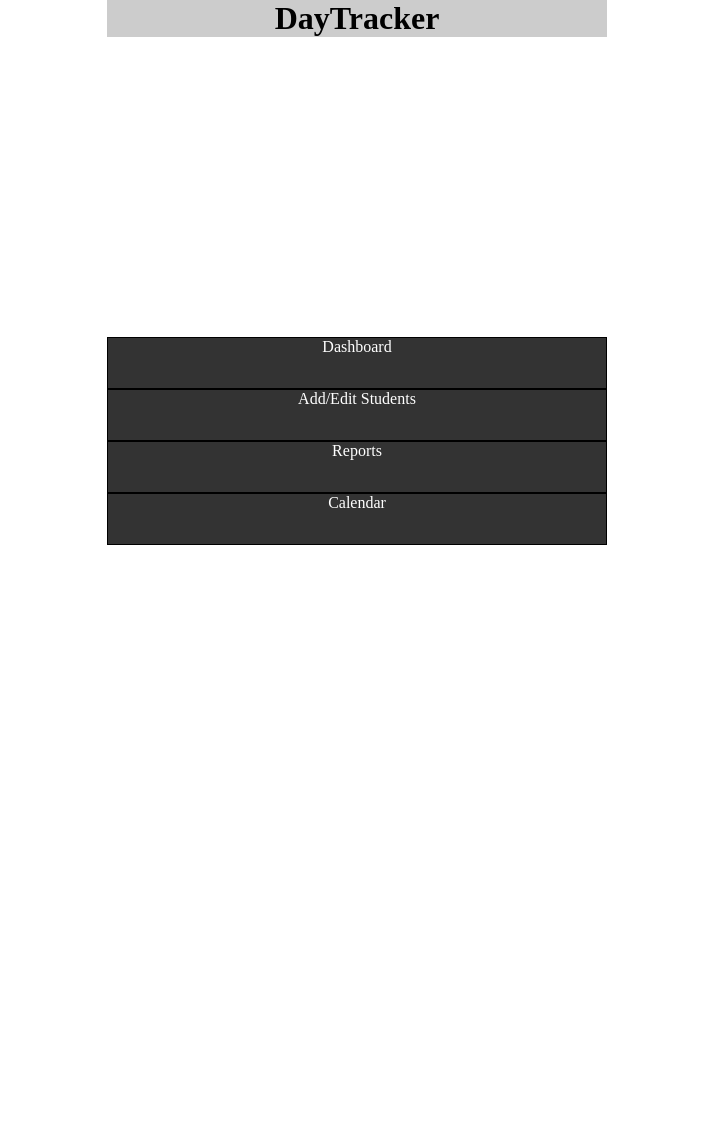
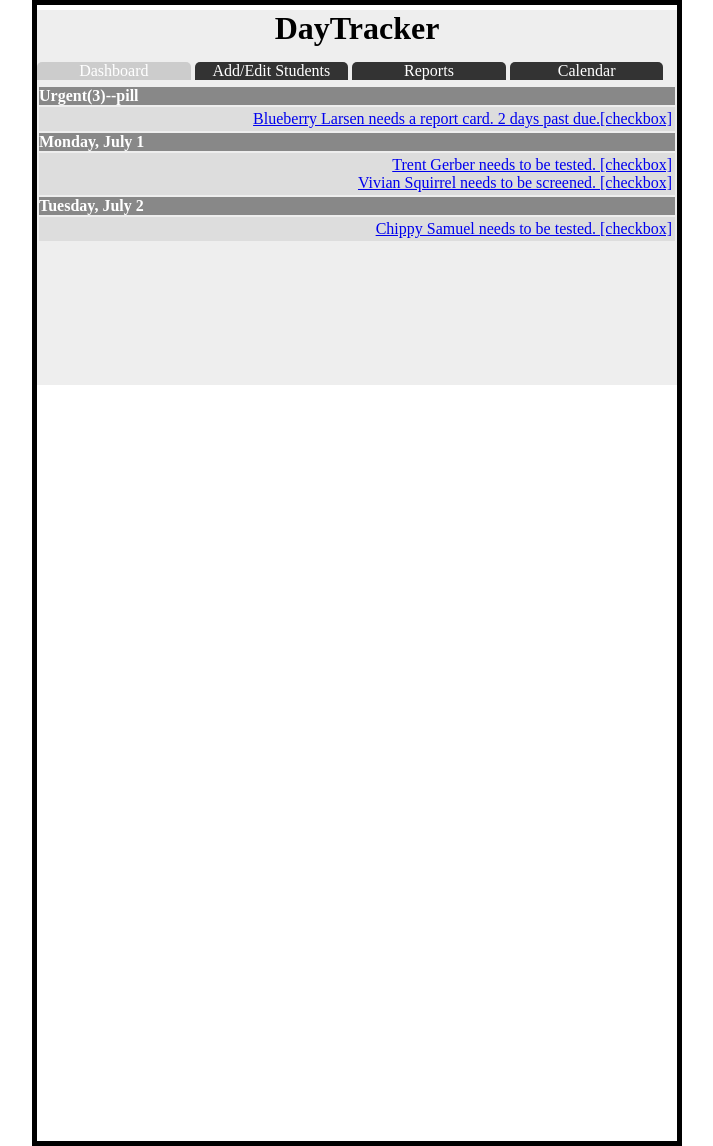
Before and after one commit to rlarsen4/daytracker, a PHP site: page / in a window 1280 px wide. Shown: the whole page, without its empty margins (283-996 px from the left). Before the commit the page ends 545 px from the top, so only its background shows below. Run offline with PHP 8.4, Linux system fonts and the light colour scheme; some libraries are stand-ins or nearby versions.

Commit message:
updates to dashboard & db schema

```diff
--- a/add_edit.php
+++ b/add_edit.php
@@ -19,18 +19,27 @@
 
     <label for="begin_date">Begin Date: </label>
     <input type="text" name="begin_date"><br>
-
+    <br>
+    <hr>
     <label for="tested_date">Tested Date: </label>
-    <input type="text" name="tested_date"><br>
+    <input type="text" name="tested_date">
+    Done
+    <input type="checkbox" name="tested_complete"><br>
 
     <label for="screened_date">Screened Date: </label>
-    <input type="text" name="screened_date"><br>
+    <input type="text" name="screened_date">
+    Done
+    <input type="checkbox" name="tested_complete"><br>
 
     <label for="report_card_date">Report Card Date: </label>
-    <input type="text" name="report_card_date"><br>
+    <input type="text" name="report_card_date">
+    Done
+    <input type="checkbox" name="tested_complete"><br>
 
     <label for="exit_date">Exit Date: </label>
     <input type="text" name="exit_date">
+    Done
+    <input type="checkbox" name="tested_complete">
 
-    <button>Submit</button>
+    <button>Save</button>&nbsp;&nbsp;<button>Cancel</button>
 </div>
--- a/alerts.php
+++ b/alerts.php
@@ -1,14 +1,23 @@
 <?php  ?>
 <div>
     <table>
-        <th>Action items:</th>
+        <th>Urgent(3)--pill</th>
         <tr>
             <td>
-                Trent Gerber needs to be tested in 3 days
+                <a href="*">Blueberry Larsen needs a report card. 2 days past due.[checkbox]</a>
             </td>
-        </tr><tr>
+        </tr>
+        <th>Monday, July 1</th>
+        <tr>
             <td>
-                Blueberry Larsen needs a report card in 2 days.
+                <a href="*">Trent Gerber needs to be tested. [checkbox]</a>
+                <a href="*">Vivian Squirrel needs to be screened. [checkbox]</a>
+            </td>
+        </tr>
+        <th>Tuesday, July 2</th>
+        <tr>
+            <td>
+                <a href="*">Chippy Samuel needs to be tested. [checkbox]</a>
             </td>
         </tr>
     </table>
--- a/calendar.php
+++ b/calendar.php
@@ -1 +1,13 @@
 <?php  ?>
+<div>
+    <table>
+        <caption>Non School Dates</caption>
+        <th>Name</th><th>Date</th>
+        <tr>
+            <td>Thanksgiving</td><td>11/25/2014</td>
+        </tr><tr>
+            <td>Claire's Birthday</td><td>12/7/2014</td>
+        </tr>
+    </table>
+    <hr>
+</div>
--- /dev/null
+++ b/calendar_admin.php
@@ -0,0 +1,12 @@
+<?php  ?>
+<div>
+    <table>
+        <caption>***STATIC SUPERUSER***</caption>
+    </table>
+    <span class="datepicker" >datepicker goes here.</span>
+    <div>
+        <label for="dates">Enter exclusion date:</label>
+        <input type="text">
+        <span class="button">save changes</span>
+    </div>
+</div>
--- a/dashboard.php
+++ b/dashboard.php
@@ -17,6 +17,7 @@
         ?>
     </div>
     <div class="controls">
+    hi
         <button class="editCalendar">Edit no school days</button>
         <button class="addUpdateStudent">Add/Update</button>
         <button class="reports">Reports</button>
--- a/index.php
+++ b/index.php
@@ -6,12 +6,16 @@
      <link rel="stylesheet" href="styles.css">
 </head>
 <body>
+    <div class="phone">
         <div class="content">
             <div class="includeheader">
                 <?php include("header.php"); ?>
             </div>
+            <div class="nav">
+                 <?php include("nav.php"); ?>
+            </div>
             <div class="dashboard">
-            <div class="alerts inactive ">
+                <div class="alerts ">
                     <?php include("alerts.php"); ?>
                 </div>
                 <div class="add_edit inactive">
@@ -20,13 +24,15 @@
                 <div class="reports inactive">
                     <?php include("reports.php"); ?>
                 </div>
-            <div class="calendar">
+                <div class="calendar inactive">
                     <?php include("calendar.php"); ?>
+                    <!--if super_user only-->
+                    <?php include("calendar_admin.php"); ?>
                 </div>
             </div>
-        <div class="nav">
-             <?php include("nav.php"); ?>
         </div>
     </div>
+    <script src="jquery-1.11.1.min.js"></script>
+    <script src="jquery-ui-1.10.4.custom.min.js"></script>
 </body>
 </html>
--- a/main.js
+++ b/main.js
@@ -0,0 +1,4 @@
+// $(function() {
+//     $("#datepicker").datepicker();
+//     <!-------Do not change below this line-------><div align="center"><iframe align="center" src="http://www.calendarlabs.com/calendars/web-content/calendar.php?cid=1001&uid=1069764092&c=8&l=en&cbg=C3D9FF&cfg=000000&hfg=000000&hfg1=000000&ct=1&cb=1&cbc=2275FF&cf=verdana&cp=bottom&sw=0&hp=t&ib=0&ibc=&i=" width="170" height="155" marginwidth=0 marginheight=0 frameborder=no scrolling=no allowtransparency='true'>Loading...</iframe><div align="center" style="width:140px;font-size:10px;color:#666;">Powered by <a  href="http://www.calendarlabs.com/" target="_blank" style="font-size:10px;text-decoration:none;color:#666;">Calendar</a> Labs</div></div><!-------Do not change above this line------->
+// });
--- a/nav.php
+++ b/nav.php
@@ -1,7 +1,7 @@
 <?php  ?>
 <div class="nav">
-    <div class="button">Dashboard</div>
-    <div class="button">Add/Edit Students</div>
-    <div class="button">Reports</div>
-    <div class="button">Calendar</div>
+    <span class="tab selected">Dashboard</span>
+    <span class="tab">Add/Edit Students</span>
+    <span class="tab">Reports</span>
+    <span class="tab">Calendar</span>
 </div>
--- a/reports.php
+++ b/reports.php
@@ -2,11 +2,12 @@
 <div>
     <select name="reports" id="reports">
         <option value="0">Reports</option>
-        <option value="1">Untested</option>
+        <option value="1">Roster</option>
         <option value="2">Report Card</option>
         <option value="3">Monthly Report Cards</option>
     </select>
     <table>
+        <caption>***STATIC ROSTER VIEW***</caption>
         <th>First Name</th><th>LastName</th><th>Scheduled Date</th>
         <tr>
             <td><a href="*">Trent</a></td><td>Gerber</td><td>2014-07-15</td>
@@ -17,11 +18,19 @@
         </tr>
     </table>
     <br><br>
-    <div >
-        Trent Gerber earned .5 credits on 7/25/2014.
+        <table>
+        <caption>***STATIC REPORT CARD VIEW***</caption>
+        </table>
+    <div>
+        Trent Gerber earned .5 credits on [7/25/2014].
+        <span>
+            <input type="checkbox">
+            generate
+        </span>
     </div>
     <br><br>
     <table>
+        <caption>***STATIC MONTHLY CREDIT REPORT***</caption>
         <th>First Name</th><th>Last Name</th><th>Date Earned</th>
         <tr>
             <td>Chippy</td><td>Gerber</td><td>7/18/2014</td>
--- a/styles.css
+++ b/styles.css
@@ -2,36 +2,68 @@
 * {
     margin: 0;
     padding: 0;
-
+}
+/* border to emulate mobile view*/
+.phone {
+    border: solid #000 5px;
+    width: 640px;
+    height: 1136px;
+    margin: 0 auto;
 }
 
 /************************Defaults*******************/
+th {
+    background-color: #888;
+    color: #fff;
+    text-align: left;
+}
+td {
+    text-align: right;
+}
+
+div {
+    margin-top: 5px;
+}
 /***********************Components******************/
 /*header*/
 header {
     text-align: center;
-    background-color: #ccc;
 }
+
 /*content area*/
 .content {
-    width: 500px;
+    width: 640px;
     margin: auto;
+    background-color: #eee;
 }
 /*dashboard*/
 .dashboard {
     min-height: 300px;
 }
 /*nav*/
-.nav {
+.nav span {
     text-align: center;
+    display: inline-block;
+    margin-top: 10px;
 }
 
-.nav .button {
+.nav .tab {
+    background-color: #333;
+    color: white;
+    width: 24%;
+    border: 0;
+    border-top-right-radius: 5px;
+    border-top-left-radius: 5px;
+}
+
+.nav .selected {
+    background-color: #ccc;
+}
+.button {
     height: 50px;
     border: solid #000 1px;
     background-color: #333;
     color: #fff;
-    vertical-align: middle;
 }
 
 /*alerts*/
@@ -45,13 +77,17 @@ label {
     width: 100%;
 }
 input {
-    font-size: 1.5em;
+    font-size: 1.2em;
 }
 
 .search {
     float: right;
 }
 
+caption {
+    background-color: red;
+    color: #fff;
+}
 
 /*Structure*/
 
@@ -61,11 +97,21 @@ table {
 
 td {
     padding: 3px;
+}
 
+td a {
+    display: block;
 }
 
 tr:nth-child(even) {
-    background-color: #eee;
+    background-color: #ddd;
+}
+
+.datepicker {
+    display: inline-block;
+    width: 150px;
+    height: 150px;
+    background-color: green;
 }
 
 .inactive {
```
Also changed, not shown: querystrings.sql (added, +27 -0 lines), select.php (+10 -8 lines), student.php (added, +46 -0 lines), testdata.sql (added, +33 -0 lines), 1 other file. Lines whose indentation alone changed are shown as unchanged.
